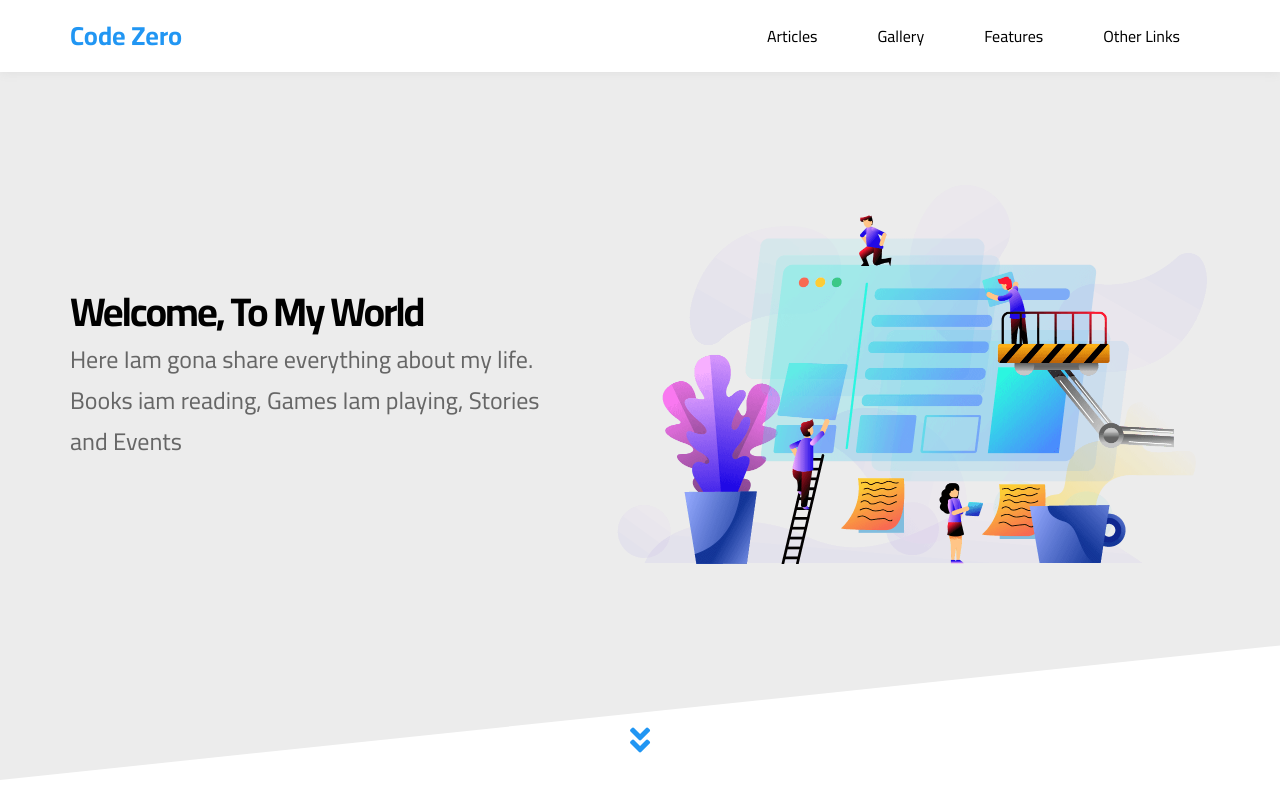
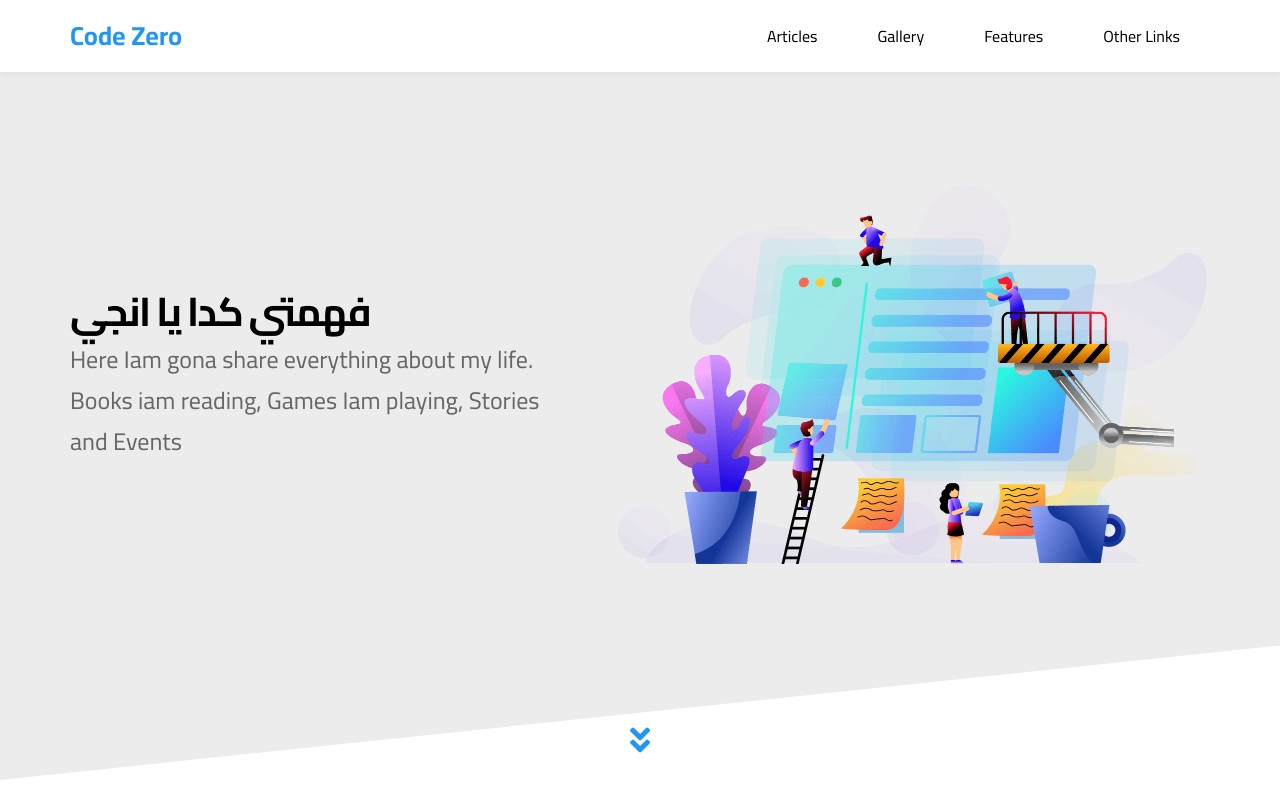
Before and after one commit to SayedRamadan12/Tempelet_3, a plain HTML site: page index.html in a window 1280 px wide. Shown: the top 800 px of the page. Drawn offline with Linux system fonts and the light colour scheme.

Commit message:
Update index.html

```diff
--- a/index.html
+++ b/index.html
@@ -79,7 +79,7 @@
     <div class="landing">
       <div class="container">
         <div class="text">
-          <h1>Welcome, To My World</h1>
+          <h1>فهمتي كدا يا انجي</h1>
           <p>Here Iam gona share everything about my life. Books iam reading, Games Iam playing, Stories and Events</p>
         </div>
         <div class="image">
```
